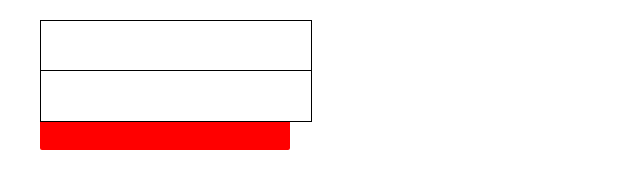
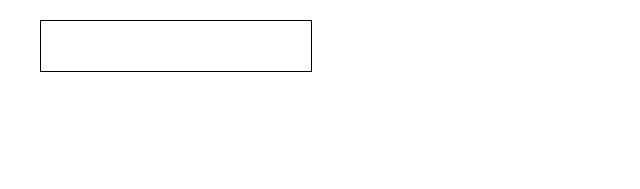
Before and after one commit to vitochep/react-learn, a React (Create React App) app: page / in a window 1280 px wide. Shown: the part 395-584 px from the top of the page, without its empty margins (0-640 px from the left). Built offline with nearby package versions, Linux system fonts and the light colour scheme.

Commit message:
process layout in react

```diff
--- a/src/routes/Account.jsx
+++ b/src/routes/Account.jsx
@@ -6,19 +6,12 @@ class Account extends React.Component {
             <div className="body-page">
                 <div className="main-container">
                     <div className="avatar">
-
                         <div className="image-wrap">
                             <img  className='image-item' src="https://cs9.pikabu.ru/post_img/2017/05/12/8/1494592816133830021.jpg" alt="Здесь должна быть аватарка"/>
                         </div>
                     </div>
                     <div className="inputName">
                         <input className='name' type="text"/>
-                    </div>
-                    <div className="inputMail">
-                        <input className='mail' type="text"/>
-                    </div>
-                    <div className="buttonSave">
-
                     </div>
                 </div>
             </div>
```
